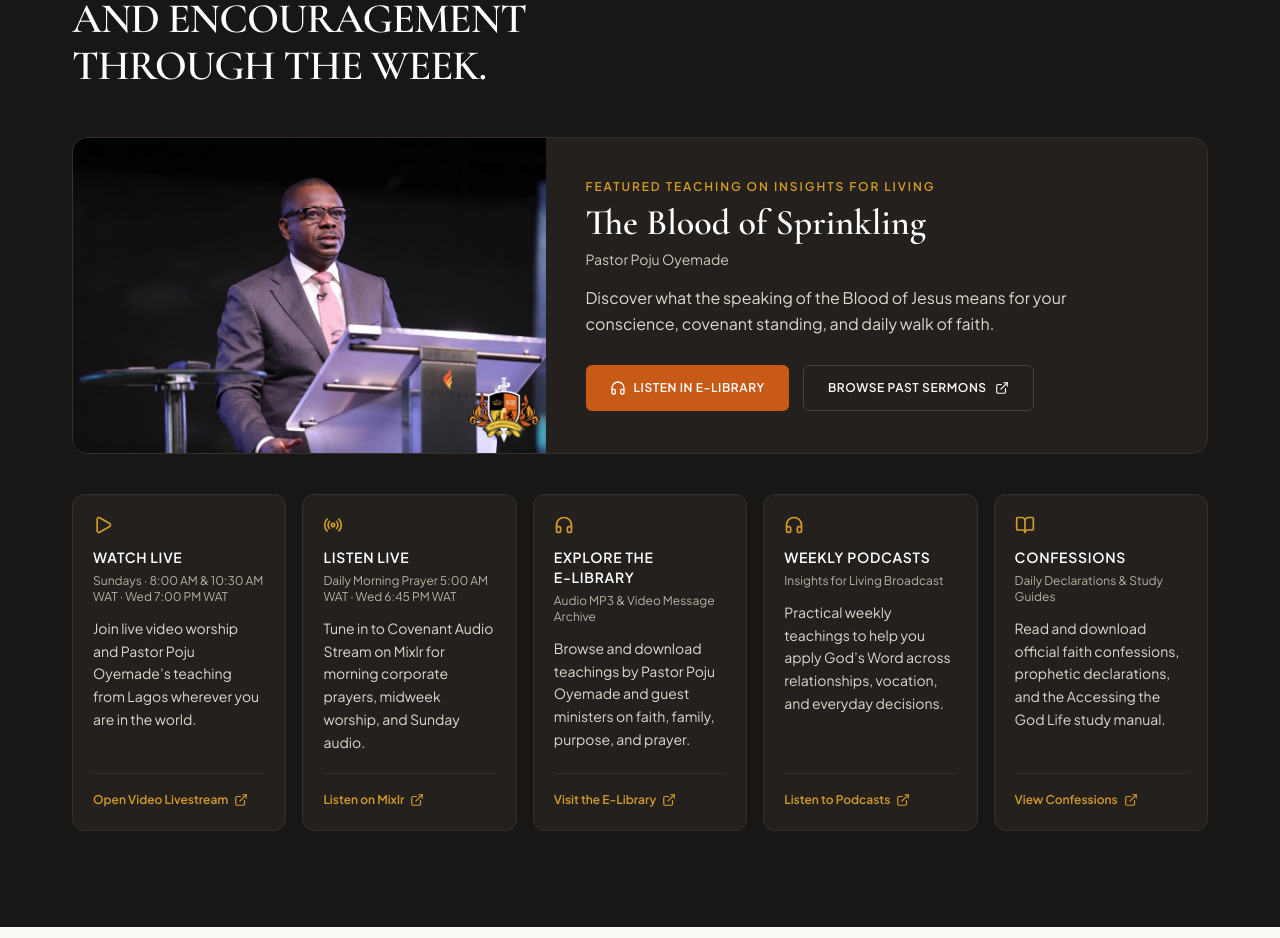
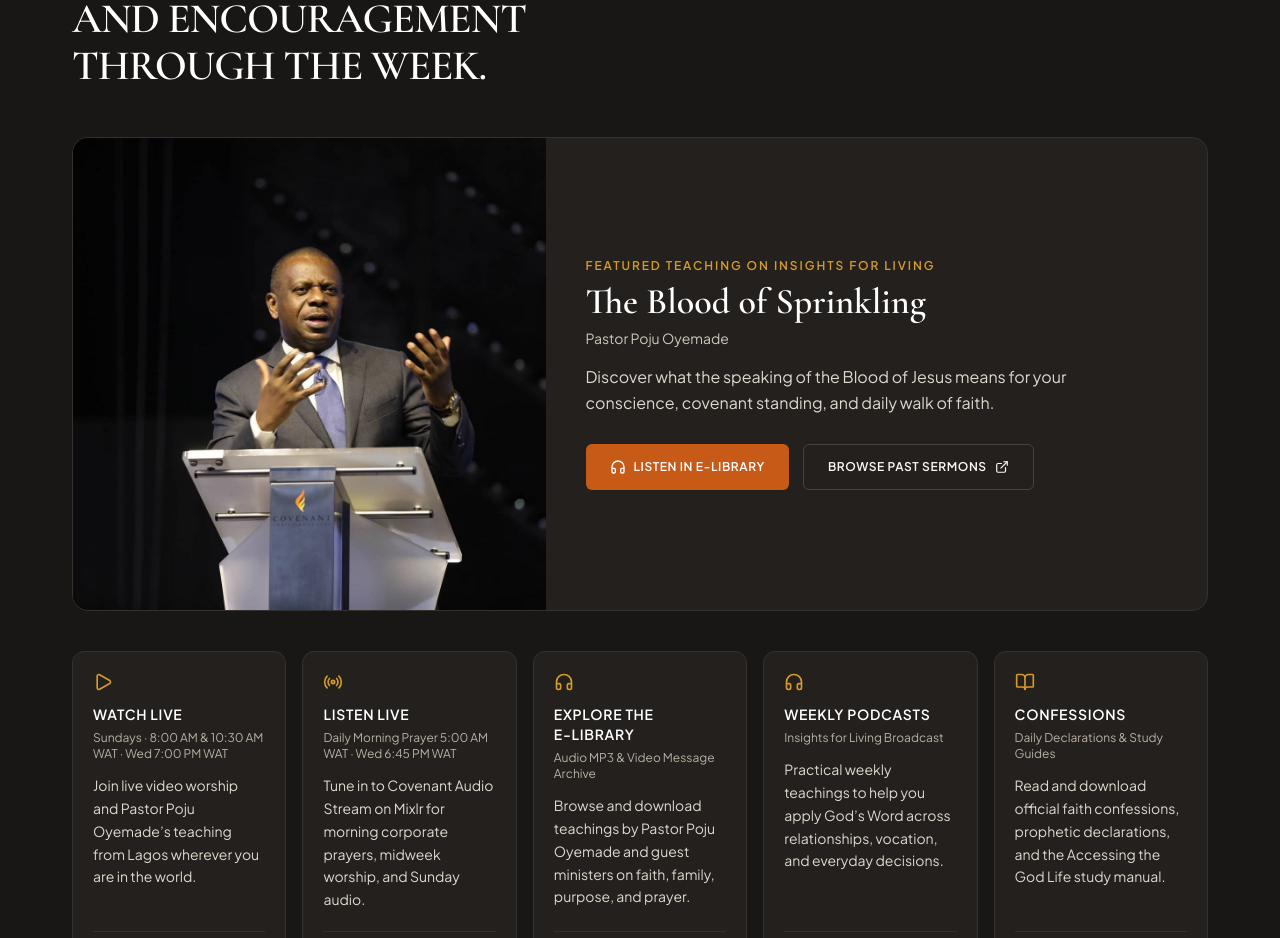
Before and after one commit to hodlensarah-boop/Thecovenantnation, a React (Vite) app: page / in a window 1280 px wide. Shown: the part 6860-7798 px from the top of the page. Built offline with nearby package versions, Linux system fonts and the light colour scheme; a web font is replaced by a local one.

Commit message:
refactor: update homepage and about page images

```diff
--- a/src/components/AboutPage.tsx
+++ b/src/components/AboutPage.tsx
@@ -58,7 +58,7 @@ export function AboutPage() {
           <div className="lg:col-span-4">
             <div className="aspect-[4/5] rounded-2xl overflow-hidden bg-[#2E2A26] border border-[#E5DFD3]">
               <ResilientImage
-                src={TCN_IMAGES.pastorPojuPortrait.src}
+                src="/assets/aistudio/FB_IMG_1736596172123_cfb63b2f.jpg"
                 alt={TCN_IMAGES.pastorPojuPortrait.alt}
                 className="w-full h-full object-cover object-top"
               />
--- a/src/components/HomePage.tsx
+++ b/src/components/HomePage.tsx
@@ -539,7 +539,7 @@ export function HomePage({ onNavigate, onSelectCentreForVisit }: HomePageProps)
           <div className="bg-[#23201D] border border-[#36312C] rounded-2xl overflow-hidden grid grid-cols-1 lg:grid-cols-12 mb-10">
             <div className="lg:col-span-5 aspect-[16/10] lg:aspect-auto bg-[#141210]">
               <ResilientImage
-                src={TCN_IMAGES.pastorPojuTeaching.src}
+                src="/assets/aistudio/1_W9HXxsIVgal3HsxaaXE-wA_3f967275.jpg"
                 alt={TCN_IMAGES.pastorPojuTeaching.alt}
                 className="w-full h-full object-cover object-top"
               />
```
Also changed, not shown: public/assets/aistudio/1_W9HXxsIVgal3HsxaaXE-wA_3f967275.jpg (added), public/assets/aistudio/FB_IMG_1736596172123_cfb63b2f.jpg (added).
